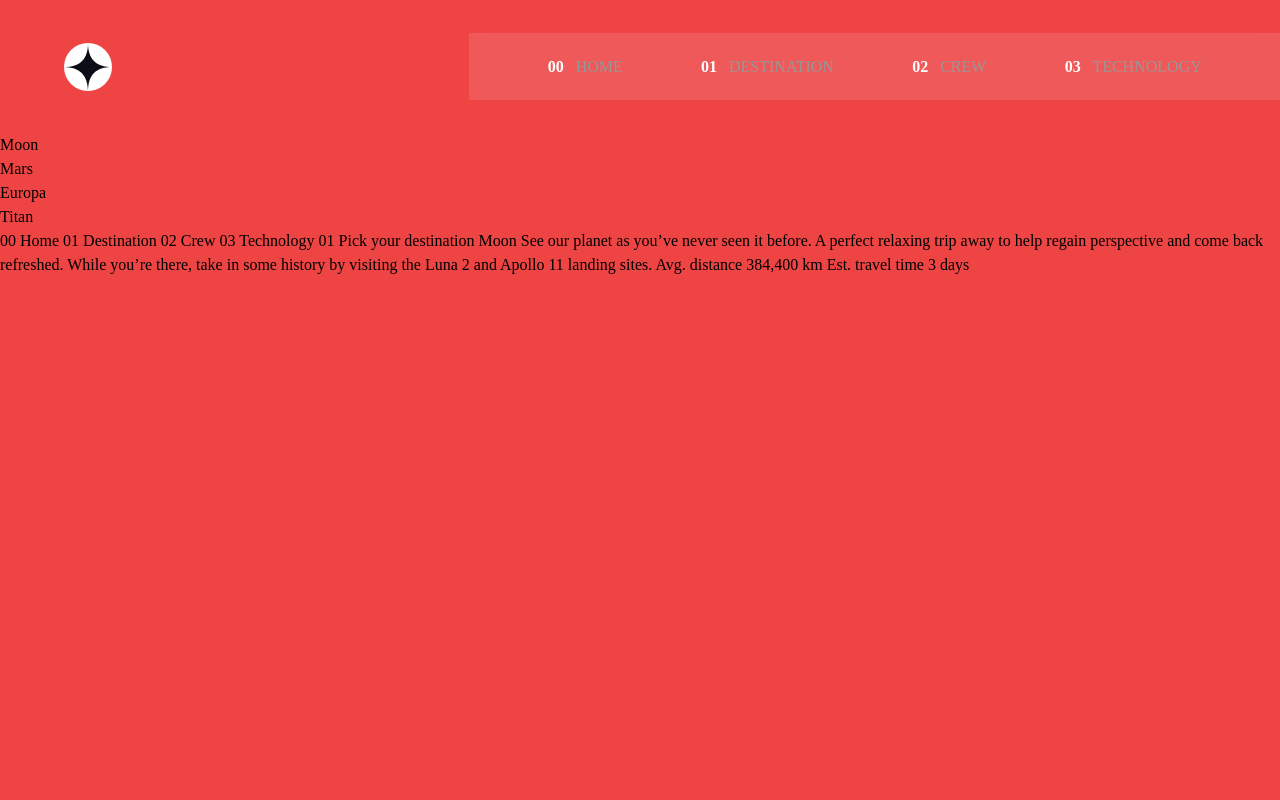
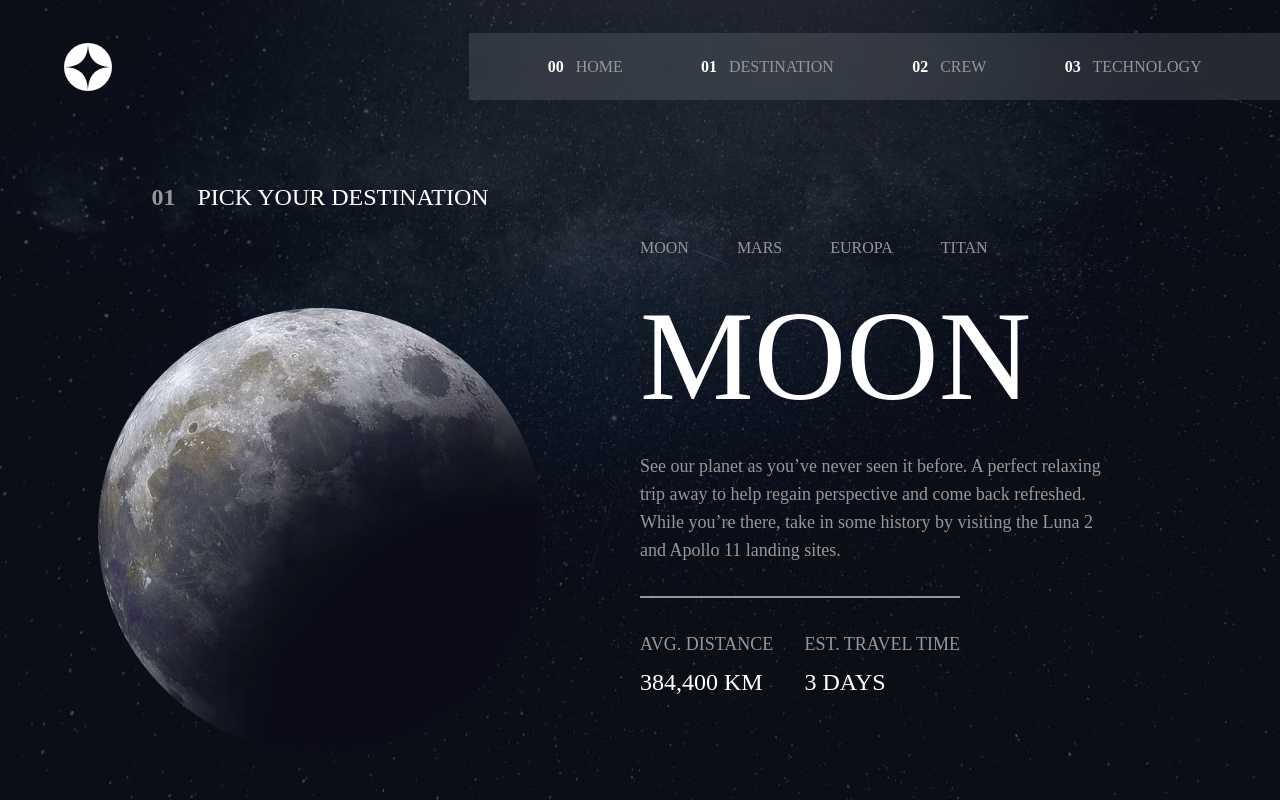
Before and after one commit to alisonnbarbosaa/space_tourism_multi-page_website, a React (Vite) app: page /destination_moon in a window 1280 px wide. Built offline with nearby package versions, Linux system fonts and the light colour scheme; a web font is replaced by a local one.

Commit message:
estilo da página de destino adicionado

```diff
--- a/src/App.jsx
+++ b/src/App.jsx
@@ -33,7 +33,7 @@ function AppContent() {
   useEffect(() => {
     // verifica qual é a página atual e muda a imagem do fundo de forma dinâmica
     if (location.pathname.startsWith("/destination")) {
-      setBg("bg-red-500"); // Cor para todas as páginas de destination
+      setBg("bg-destination-desktop bg-cover bg-center"); // Cor para todas as páginas de destination
     } else if (location.pathname.startsWith("/crew")) {
       setBg("bg-green-600"); // Cor para todas as páginas de crew
     } else if (location.pathname.startsWith("/technology")) {
@@ -70,10 +70,7 @@ function AppContent() {
           <Route path="/crew_specialist" element={<Crew_specialist />} />
 
           {/* sistema de navegação das páginas do Technology */}
-          <Route
-            path="/technology_spaceport"
-            element={<Technology_spaceport />}
-          />
+          <Route path="/technology_spaceport" element={<Technology_spaceport />}/>
           <Route path="/technology_capsule" element={<Technology_capsule />} />
         </Routes>
       </div>
--- a/src/components/pages/Home.jsx
+++ b/src/components/pages/Home.jsx
@@ -17,7 +17,7 @@ export default function Home() {
       </div>
       <div className="w-1/3 flex flex-col justify-center items-center">
         <Link to="destination_moon">
-          <button className="uppercase text-2xl w-56 h-56 rounded-full bg-white">
+          <button className="uppercase text-2xl w-56 h-56 rounded-full bg-white hover:w-60 hover:h-60 duration-200">
             Explore
           </button>
         </Link>
--- a/src/components/pages/destination/Destination_moon.jsx
+++ b/src/components/pages/destination/Destination_moon.jsx
@@ -1,14 +1,31 @@
 import NavBarDestination from "./NavBarDestination";
+import img from "../../../assets/destination/image-moon.webp";
 
 export default function Destination_moon() {
   return (
-    <div>
-        <NavBarDestination/>
-      00 Home 01 Destination 02 Crew 03 Technology 01 Pick your destination Moon
-      See our planet as you’ve never seen it before. A perfect relaxing trip
-      away to help regain perspective and come back refreshed. While you’re
-      there, take in some history by visiting the Luna 2 and Apollo 11 landing
-      sites. Avg. distance 384,400 km Est. travel time 3 days
-    </div>
+    <section className="flex justify-around h-full w-full">
+      <div className="w-1/2 flex flex-col justify-around items-center">
+        <h2 className="uppercase text-2xl text-white"><span className="text-[#979797] font-bold pr-4">01</span> Pick your destination</h2>
+        <img src={img} alt="moon"/>
+      </div>
+      <div className="w-1/2 flex flex-col justify-center gap-8">
+          <NavBarDestination/>
+          <h1 className="text-9xl text-white uppercase">Moon</h1>
+          <p className="text-[#979797] text-lg w-3/4">
+            See our planet as you’ve never seen it before. A perfect relaxing trip
+            away to help regain perspective and come back refreshed. While you’re
+            there, take in some history by visiting the Luna 2 and Apollo 11
+            landing sites.
+          </p>
+          <div className="flex justify-between items-center w-1/2 text-[#979797] text-lg uppercase pt-8 border-solid border-t-2 border-[#979797]">
+            <p className="flex flex-col gap-2">
+              Avg. distance <span className="text-white text-2xl">384,400 km</span>
+            </p>
+            <p className="flex flex-col gap-2">
+              Est. travel time <span className="text-white text-2xl">3 days</span>
+            </p>
+          </div>
+      </div>
+    </section>
   );
 }
--- a/src/components/pages/destination/NavBarDestination.jsx
+++ b/src/components/pages/destination/NavBarDestination.jsx
@@ -3,7 +3,7 @@ import { Link } from "react-router";
 export default function NavBarDestination() {
   return (
     <nav>
-      <ul>
+      <ul className="text-[#979797] flex items-center gap-12 uppercase">
         <li>
           <Link to="/destination_moon">Moon</Link>
         </li>
--- a/src/index.css
+++ b/src/index.css
@@ -1,5 +1,5 @@
 @font-face {
-  font-family:"Barlow Condensed";
+  font-family: "Barlow Condensed";
   src: url("https://fonts.googleapis.com/css2?family=Barlow+Condensed:ital,wght@0,100;0,200;0,300;0,400;0,500;0,600;0,700;0,800;0,900;1,100;1,200;1,300;1,400;1,500;1,600;1,700;1,800;1,900&family=Rubik:ital,wght@0,300..900;1,300..900&display=swap");
 }
 
@@ -14,6 +14,9 @@ body,
   font-family: "Barlow Condensed";
 }
 
-.bg-home-desktop{
-  background-image: url('../src/assets/home/background-home-desktop.jpg');
+.bg-home-desktop {
+  background-image: url("assets/home/background-home-desktop.jpg");
 }
+.bg-destination-desktop {
+  background-image: url("assets/destination/background-destination-desktop.jpg");
+}
```
